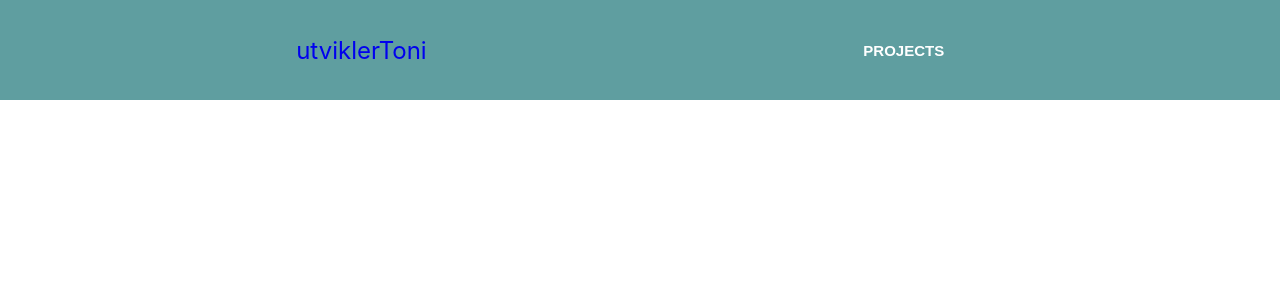
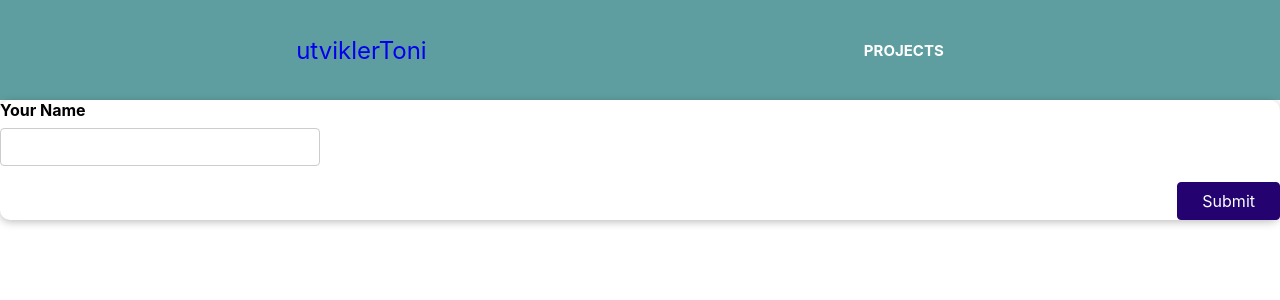
Before and after one commit to utviklerToni/react-pro, a React (Create React App) app: page /form-handling in a window 1280 px wide. Shown: the top 300 px of the page. Built offline with nearby package versions, Linux system fonts and the light colour scheme.

Commit message:
touch state learned for input

```diff
--- a/src/App.js
+++ b/src/App.js
@@ -10,6 +10,7 @@
 import AddUserMain from './components/Users/AddUserMain';
 import Test from './components/Test/Test';
 import ExpenseTracker from './pages/ExpenseTracker/pages/ExpenseTracker';
+import SimpleInput from './components/FormHandling/SimpleInput';
 
 function App() {
 	return (
@@ -21,6 +22,7 @@
 				<Route path='/in-process' element={<InProcess />} />
 				<Route path='/add-user' element={<AddUserMain />} />
 				<Route path='/expense-tracker' element={<ExpenseTracker />} />
+				<Route path='/form-handling' element={<SimpleInput />} />
 
 				<Route path='/test' element={<Test />} />
 			</Routes>
--- /dev/null
+++ b/src/components/FormHandling/FormStyle.css
@@ -0,0 +1,87 @@
+.app {
+	width: 90%;
+	max-width: 43rem;
+	padding: 1rem;
+	border-radius: 12px;
+	background-color: white;
+	margin: 3rem auto;
+}
+
+.form-control {
+	margin-bottom: 1rem;
+}
+
+.form-control input,
+.form-control label {
+	display: block;
+}
+
+.form-control label {
+	font-weight: bold;
+	margin-bottom: 0.5rem;
+}
+
+.form-control input,
+.form-control select {
+	font: inherit;
+	padding: 0.5rem;
+	border-radius: 4px;
+	border: 1px solid #ccc;
+	width: 20rem;
+	max-width: 100%;
+}
+
+.form-control input:focus {
+	outline: none;
+	border-color: #240370;
+	background-color: #e0d4fd;
+}
+
+.control-group {
+	display: flex;
+	column-gap: 1rem;
+	flex-wrap: wrap;
+}
+
+.control-group .form-control {
+	min-width: 15rem;
+	flex: 1;
+}
+
+button {
+	font: inherit;
+	background-color: #240370;
+	color: white;
+	border: 1px solid #240370;
+	padding: 0.5rem 1.5rem;
+	border-radius: 4px;
+	cursor: pointer;
+}
+
+button:hover,
+button:active {
+	background-color: #33059e;
+	border-color: #33059e;
+}
+
+.form-actions {
+	text-align: right;
+}
+
+.form-actions button {
+	margin-left: 1rem;
+}
+
+.invalid input {
+	border: 1px solid #b40e0e;
+	background-color: #fddddd;
+}
+
+.invalid input:focus {
+	border-color: #ff8800;
+	background-color: #fbe8d2;
+}
+
+.error-text {
+	color: #b40e0e;
+}
--- /dev/null
+++ b/src/components/FormHandling/SimpleInput.js
@@ -0,0 +1,61 @@
+import { useEffect } from 'react';
+import { useState } from 'react';
+import Card from '../UI/Card';
+import './FormStyle.css';
+
+const SimpleInput = (props) => {
+	const [enteredName, setEnteredName] = useState('');
+	const [enteredNameIsValid, setEnteredNameIsValid] = useState(false);
+	const [enteredNameTouched, setEnteredNameTouched] = useState(false);
+
+	const nameInputIsInvalid = !enteredNameIsValid && enteredNameTouched;
+
+	const nameInputClasses = nameInputIsInvalid
+		? 'form-control invalid'
+		: 'form-control';
+
+	const nameInputChangeHandler = (e) => {
+		setEnteredName(e.target.value);
+	};
+
+	useEffect(() => {
+		if (enteredNameIsValid) {
+			console.log('name input is valid');
+		}
+	}, [enteredNameIsValid]);
+
+	const formSubmitHandler = (event) => {
+		event.preventDefault();
+
+		if (enteredName.trim() === '') {
+			setEnteredNameIsValid(false);
+			setEnteredNameTouched(true);
+			return;
+		}
+		setEnteredNameIsValid(true);
+		setEnteredNameTouched(true);
+		console.log(enteredName);
+	};
+
+	return (
+		<Card>
+			<form onSubmit={formSubmitHandler}>
+				<div className={nameInputClasses}>
+					<label htmlFor='name'>Your Name</label>
+					<input
+						type='text'
+						id='name'
+						value={enteredName}
+						onChange={nameInputChangeHandler}
+					/>
+					{nameInputIsInvalid && <p>Name must not be empty.</p>}
+				</div>
+				<div className='form-actions'>
+					<button>Submit</button>
+				</div>
+			</form>
+		</Card>
+	);
+};
+
+export default SimpleInput;
--- a/src/components/UI/Header.jsx
+++ b/src/components/UI/Header.jsx
@@ -25,7 +25,8 @@
 								<Link to={`/expense-tracker`}>Expense Tracker</Link>
 								<Link to={`/add-user`}>Add User</Link>
 								<Link to={`/todo-list`}>Todo List</Link>
-                        <Link to={`/test`}>Test</Link>
+								<Link to={`/test`}>StateRefs</Link>
+								<Link to={`/form-handling`}>Form Handling</Link>
 							</div>
 						</div>
 					</div>
```
Also changed, not shown: src/components/FormHandling/BasicForm.js (added, +29 -0 lines). Lines whose indentation alone changed are shown as unchanged.
